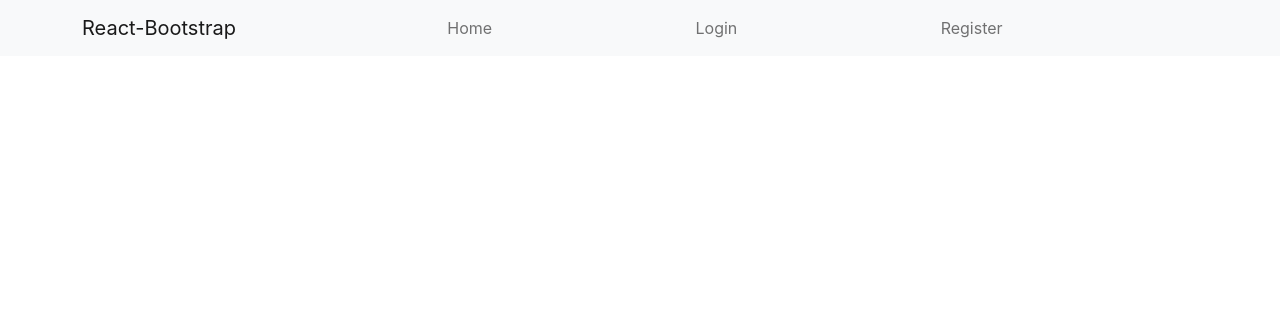
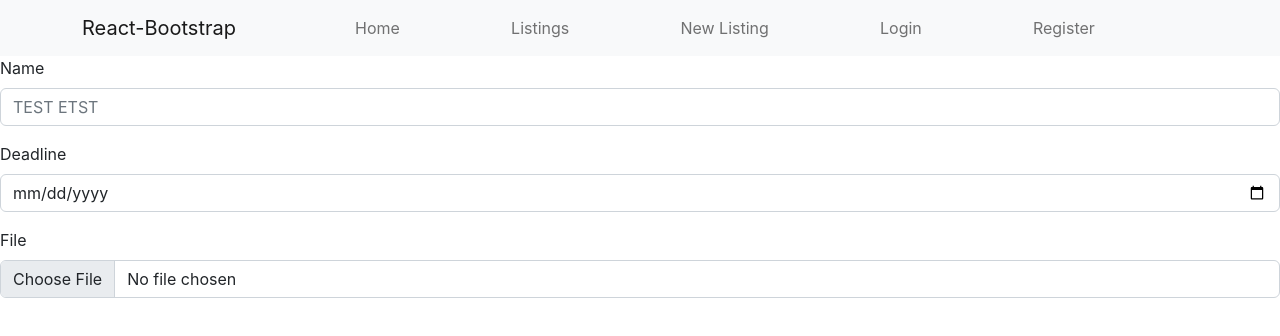
Before and after one commit to NatuRal3/feu-2-semesterproject-2, a React (Create React App) app: page /newlisting in a window 1280 px wide. Shown: the top 336 px of the page. Built offline with nearby package versions, Linux system fonts and the light colour scheme.

Commit message:
started on the new listing

```diff
--- a/src/App.js
+++ b/src/App.js
@@ -5,7 +5,8 @@ import Login from "./pages/Login.js";
 import Register from "./pages/Register.js";
 import Logout from "./pages/Logout.js";
 import Profile from "./pages/Profile";
-import Navnav from "./components/header";
+import Navnav from "./components/Header";
+import Listings from "./pages/Listings";
 import NewListing from "./pages/NewListing";
 import { BrowserRouter, Routes, Route } from "react-router-dom";
 
@@ -20,6 +21,7 @@ function App() {
         <Route path="/register" element={<Register />} />
         <Route path="/logout" element={<Logout />} />
         <Route path="/profile" element={<Profile />} />
+        <Route path="/listing" element={<Listings />} />
         <Route path="/newlisting" element={<NewListing />} />
       </Routes>
     </BrowserRouter>
--- a/src/components/header.js
+++ b/src/components/header.js
@@ -17,6 +17,8 @@ function Navnav() {
         <Navbar.Collapse id="basic-navbar-nav">
           <Nav className="me-auto">
             <Nav.Link href="home">Home</Nav.Link>
+            <Nav.Link href="listings">Listings</Nav.Link>
+            <Nav.Link href="newlisting">New Listing</Nav.Link>
             {activeSession ? null : <Nav.Link href="login">Login</Nav.Link>}
             {activeSession ? null : <Nav.Link href="register">Register</Nav.Link>}
             {activeSession ? <Nav.Link href="profile">Profile</Nav.Link> : null}
--- /dev/null
+++ b/src/pages/Listings.js
@@ -0,0 +1,7 @@
+import React from "react";
+
+function Listings() {
+  return <></>;
+}
+
+export default Listings;
--- a/src/pages/NewListing.js
+++ b/src/pages/NewListing.js
@@ -1,7 +1,16 @@
 import React from "react";
+import Forms from "../components/Forms";
 
 function newListing() {
-  return <></>;
+  return (
+    <>
+      <Forms controlId="formNewListingTitle" label="Name" type="text" placeholder="TEST ETST" />
+      <Forms controlId="formNewListingDeadline" label="Deadline" type="date" />
+      <Forms controlId="formNewListingImage" label="File" type="file" />
+    </>
+  );
 }
 
 export default newListing;
+
+//title, deadline date, media gallery and description
--- a/src/tools/userInfo.js
+++ b/src/tools/userInfo.js
@@ -8,8 +8,6 @@ function userInfo() {
   const userAvatar = sessionData ? sessionData.userAvatar : null;
   const userAccessToken = sessionData ? sessionData.userAccessToken : null;
 
-  console.log(userCredits);
-  console.log(userName);
   return { userCredits, userName, userEmail, userAvatar, userAccessToken };
 }
 
```
